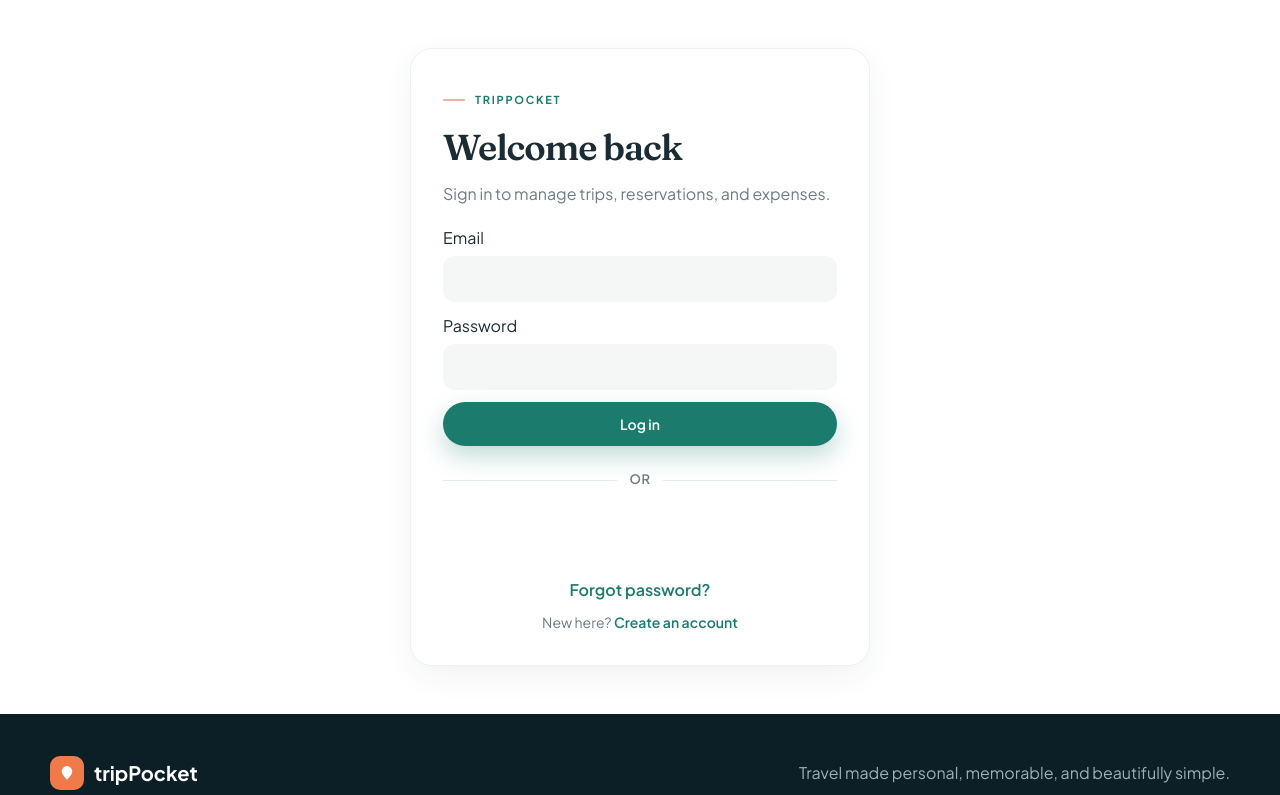
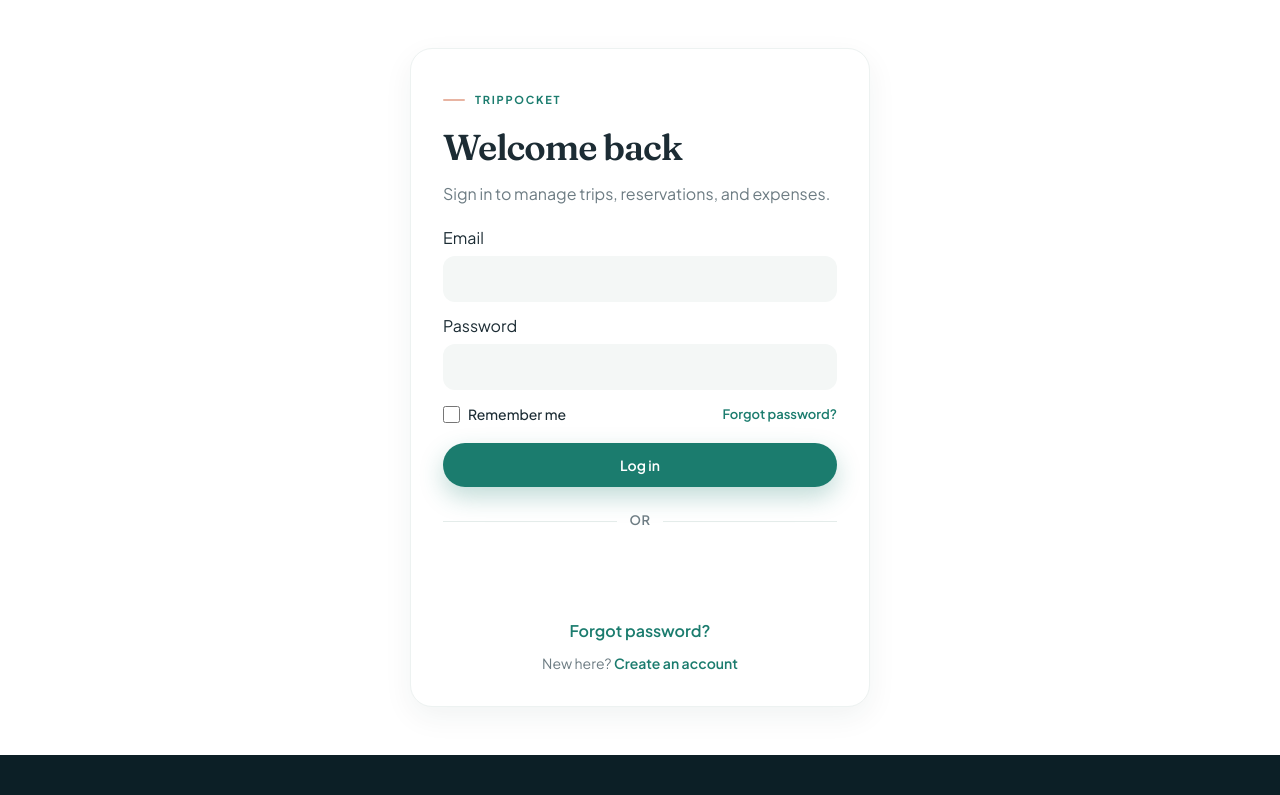
Before and after one commit to Amine0019/tripPocket-frontend, an Angular app: page /login in a window 1280 px wide. Shown: the top 795 px of the page. Built offline with nearby package versions, Linux system fonts and the light colour scheme.

Commit message:
remember me me implementation front

```diff
--- a/src/app/core/interceptors/auth.interceptor.ts
+++ b/src/app/core/interceptors/auth.interceptor.ts
@@ -1,34 +1,42 @@
 import { HttpErrorResponse, HttpInterceptorFn, HttpRequest } from '@angular/common/http';
 import { inject } from '@angular/core';
+import { Router } from '@angular/router';
 import { Observable, catchError, finalize, map, shareReplay, switchMap, throwError } from 'rxjs';
 import { environment } from '../../../environments/environment';
 import { AuthService } from '../services/auth.service';
 import { TokenService } from '../services/token.service';
+import { TravelStore } from '../services/travel.store';
 
 const PUBLIC_AUTH_URLS = new Set([
   `${environment.apiUrl}/auth/login`,
   `${environment.apiUrl}/auth/register`,
-  `${environment.apiUrl}/auth/refresh`
+  `${environment.apiUrl}/auth/refresh`,
+  `${environment.apiUrl}/auth/logout`,
+  `${environment.apiUrl}/auth/google`,
+  `${environment.apiUrl}/auth/forgot-password`,
+  `${environment.apiUrl}/auth/reset-password`
 ]);
 
 let refreshRequest$: Observable<string> | null = null;
 
 export const authInterceptor: HttpInterceptorFn = (req, next) => {
   if (PUBLIC_AUTH_URLS.has(req.url)) {
-    return next(req);
+    return next(req.clone({ withCredentials: true }));
   }
 
   const tokenService = inject(TokenService);
+  const authService = inject(AuthService);
+  const store = inject(TravelStore);
+  const router = inject(Router);
   const token = tokenService.getAccessToken();
-  const authService = inject(AuthService);
 
-  return next(token ? withAccessToken(req, token) : req).pipe(
+  return next(token ? withAccessToken(req, token) : req.clone({ withCredentials: true })).pipe(
     catchError((error: unknown) => {
       if (!(error instanceof HttpErrorResponse) || error.status !== 401) {
         return throwError(() => error);
       }
 
-      return refreshAccessToken(authService, tokenService).pipe(
+      return refreshAccessToken(authService, tokenService, store, router).pipe(
         switchMap((newAccessToken) => next(withAccessToken(req, newAccessToken))),
         catchError((refreshError: unknown) => throwError(() => refreshError))
       );
@@ -40,22 +48,24 @@ function withAccessToken<T>(request: HttpRequest<T>, token: string): HttpRequest
   return request.clone({
     setHeaders: {
       Authorization: `Bearer ${token}`
-    }
+    },
+    withCredentials: true
   });
 }
 
-function refreshAccessToken(authService: AuthService, tokenService: TokenService): Observable<string> {
+function refreshAccessToken(
+  authService: AuthService,
+  tokenService: TokenService,
+  store: TravelStore,
+  router: Router
+): Observable<string> {
   if (refreshRequest$) {
     return refreshRequest$;
   }
 
   const refreshToken = tokenService.getRefreshToken();
-  if (!refreshToken) {
-    tokenService.clearTokens();
-    return throwError(() => new Error('No refresh token available'));
-  }
-
-  refreshRequest$ = authService.refresh({ refreshToken }).pipe(
+  // If no refresh token in localStorage, we still try calling /refresh because HttpOnly cookie might be present!
+  refreshRequest$ = authService.refresh(refreshToken ? { refreshToken } : undefined).pipe(
     map((response) => {
       tokenService.saveAccessToken(response.accessToken);
       if (response.refreshToken) {
@@ -65,6 +75,8 @@ function refreshAccessToken(authService: AuthService, tokenService: TokenService
     }),
     catchError((error: unknown) => {
       tokenService.clearTokens();
+      store.logout();
+      void router.navigate(['/login']);
       return throwError(() => error);
     }),
     finalize(() => {
--- a/src/app/core/models/auth.models.ts
+++ b/src/app/core/models/auth.models.ts
@@ -3,6 +3,7 @@ import { Role } from '../../shared/models/enums/role.enum';
 export interface LoginRequest {
   email: string;
   password: string;
+  rememberMe?: boolean;
 }
 
 export interface RegisterRequest {
--- a/src/app/core/services/auth.service.ts
+++ b/src/app/core/services/auth.service.ts
@@ -18,15 +18,23 @@ export class AuthService {
   private readonly apiUrl = environment.apiUrl;
 
   login(request: LoginRequest): Observable<AuthResponse> {
-    return this.http.post<AuthResponse>(`${this.apiUrl}/auth/login`, request);
+    return this.http.post<AuthResponse>(`${this.apiUrl}/auth/login`, request, { withCredentials: true });
   }
 
   register(request: RegisterRequest): Observable<AuthResponse> {
-    return this.http.post<AuthResponse>(`${this.apiUrl}/auth/register`, request);
+    return this.http.post<AuthResponse>(`${this.apiUrl}/auth/register`, request, { withCredentials: true });
   }
 
-  refresh(request: RefreshRequest): Observable<AuthResponse> {
-    return this.http.post<AuthResponse>(`${this.apiUrl}/auth/refresh`, request);
+  refresh(request?: RefreshRequest): Observable<AuthResponse> {
+    return this.http.post<AuthResponse>(`${this.apiUrl}/auth/refresh`, request || {}, { withCredentials: true });
+  }
+
+  logout(refreshToken?: string): Observable<AuthMessageResponse> {
+    return this.http.post<AuthMessageResponse>(
+      `${this.apiUrl}/auth/logout`,
+      { refreshToken: refreshToken || '' },
+      { withCredentials: true }
+    );
   }
 
   forgotPassword(request: ForgotPasswordRequest): Observable<AuthMessageResponse> {
@@ -38,6 +46,6 @@ export class AuthService {
   }
 
   loginWithGoogle(credential: string): Observable<AuthResponse> {
-    return this.http.post<AuthResponse>(`${this.apiUrl}/auth/google`, { credential });
+    return this.http.post<AuthResponse>(`${this.apiUrl}/auth/google`, { credential }, { withCredentials: true });
   }
 }
--- a/src/app/pages/admin/layout/admin-layout.component.ts
+++ b/src/app/pages/admin/layout/admin-layout.component.ts
@@ -1,6 +1,7 @@
 import { Component, inject, signal } from '@angular/core';
 import { Router, RouterLink, RouterLinkActive, RouterOutlet } from '@angular/router';
 import { TokenService } from '../../../core/services/token.service';
+import { AuthService } from '../../../core/services/auth.service';
 
 @Component({
   selector: 'app-admin-layout',
@@ -12,6 +13,7 @@ import { TokenService } from '../../../core/services/token.service';
 export class AdminLayoutComponent {
   private readonly router = inject(Router);
   private readonly tokenService = inject(TokenService);
+  private readonly authService = inject(AuthService);
 
   readonly sidebarOpen = signal(false);
 
@@ -24,6 +26,11 @@ export class AdminLayoutComponent {
   }
 
   logout(): void {
+    const refreshToken = this.tokenService.getRefreshToken() || '';
+    this.authService.logout(refreshToken).subscribe({
+      next: () => {},
+      error: () => {}
+    });
     this.tokenService.clearTokens();
     void this.router.navigate(['/login']);
   }
--- a/src/app/pages/login/login.page.html
+++ b/src/app/pages/login/login.page.html
@@ -14,6 +14,20 @@
         <span>Password</span>
         <input class="input" type="password" [(ngModel)]="password" name="password" [disabled]="loading() || googleLoading()" autocomplete="current-password" required />
       </label>
+
+      <div class="remember-row">
+        <label class="remember-label">
+          <input
+            type="checkbox"
+            class="checkbox-input"
+            [(ngModel)]="rememberMe"
+            name="rememberMe"
+            [disabled]="loading() || googleLoading()"
+          />
+          <span>Remember me</span>
+        </label>
+        <a routerLink="/forgot-password" class="forgot-link">Forgot password?</a>
+      </div>
 
       @if (error()) {
         <p class="err">{{ error() }}</p>
--- a/src/app/pages/login/login.page.scss
+++ b/src/app/pages/login/login.page.scss
@@ -12,6 +12,40 @@ a:not(.btn):not(.btn-icon) {
   &:hover {
     color: var(--teal-dark);
     text-decoration: underline;
+  }
+}
+
+.remember-row {
+  display: flex;
+  align-items: center;
+  justify-content: space-between;
+  margin: 2px 0 6px;
+  font-size: 14px;
+
+  .remember-label {
+    display: inline-flex;
+    align-items: center;
+    gap: 8px;
+    cursor: pointer;
+    user-select: none;
+    color: var(--ink);
+
+    .checkbox-input {
+      width: 17px;
+      height: 17px;
+      accent-color: var(--teal);
+      cursor: pointer;
+      margin: 0;
+    }
+
+    span {
+      font-size: 14px;
+      font-weight: 500;
+    }
+  }
+
+  .forgot-link {
+    font-size: 13px;
   }
 }
 
--- a/src/app/pages/login/login.page.ts
+++ b/src/app/pages/login/login.page.ts
@@ -40,6 +40,7 @@ export class LoginPage implements AfterViewInit, OnDestroy {
 
   email = '';
   password = '';
+  rememberMe = false;
   error = signal('');
   loading = signal(false);
   googleLoading = signal(false);
@@ -97,7 +98,11 @@ export class LoginPage implements AfterViewInit, OnDestroy {
     this.error.set('');
     this.loading.set(true);
 
-    this.authService.login({ email: this.email, password: this.password }).subscribe({
+    this.authService.login({
+      email: this.email,
+      password: this.password,
+      rememberMe: this.rememberMe
+    }).subscribe({
       next: (response) => {
         this.loading.set(false);
         this.handleAuthSuccess(response, 'Welcome back');
--- a/src/app/shared/components/navbar/navbar.component.ts
+++ b/src/app/shared/components/navbar/navbar.component.ts
@@ -3,6 +3,7 @@ import { FormsModule } from '@angular/forms';
 import { Router, RouterLink, RouterLinkActive } from '@angular/router';
 import { TravelStore } from '../../../core/services/travel.store';
 import { TokenService } from '../../../core/services/token.service';
+import { AuthService } from '../../../core/services/auth.service';
 
 @Component({
   selector: 'app-navbar',
@@ -14,6 +15,7 @@ import { TokenService } from '../../../core/services/token.service';
 export class NavbarComponent {
   private readonly store = inject(TravelStore);
   private readonly tokenService = inject(TokenService);
+  private readonly authService = inject(AuthService);
   private readonly router = inject(Router);
 
   readonly menuOpen = signal(false);
@@ -44,6 +46,11 @@ export class NavbarComponent {
 
   logout(): void {
     this.close();
+    const refreshToken = this.tokenService.getRefreshToken() || '';
+    this.authService.logout(refreshToken).subscribe({
+      next: () => {},
+      error: () => {}
+    });
     this.tokenService.clearTokens();
     this.store.logout();
     void this.router.navigate(['/login']);
```
